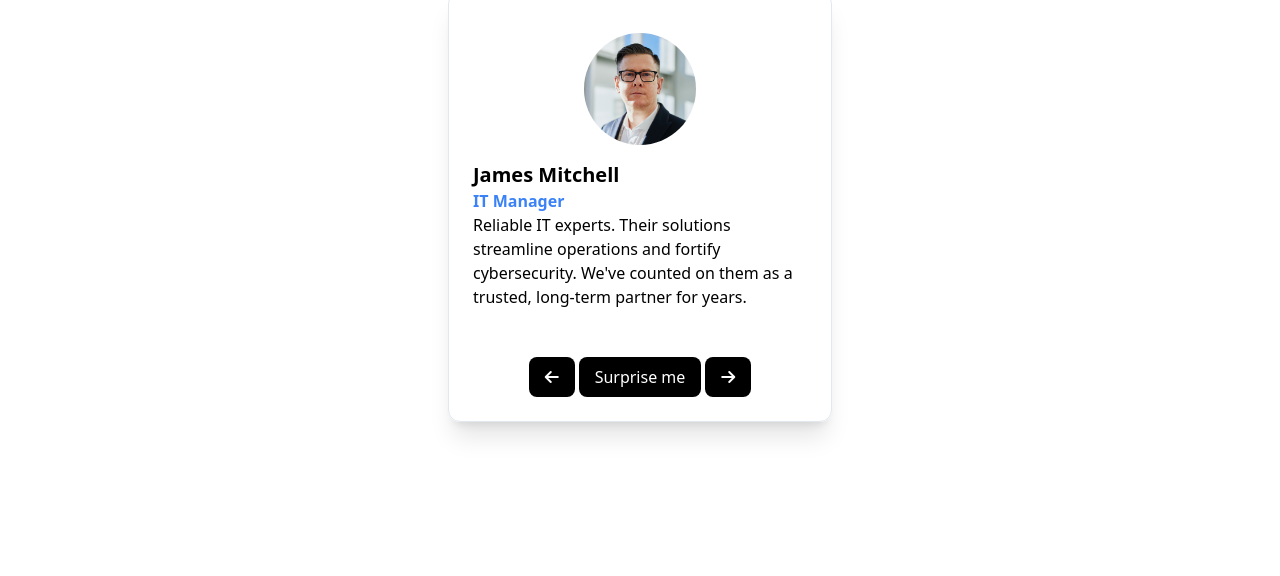
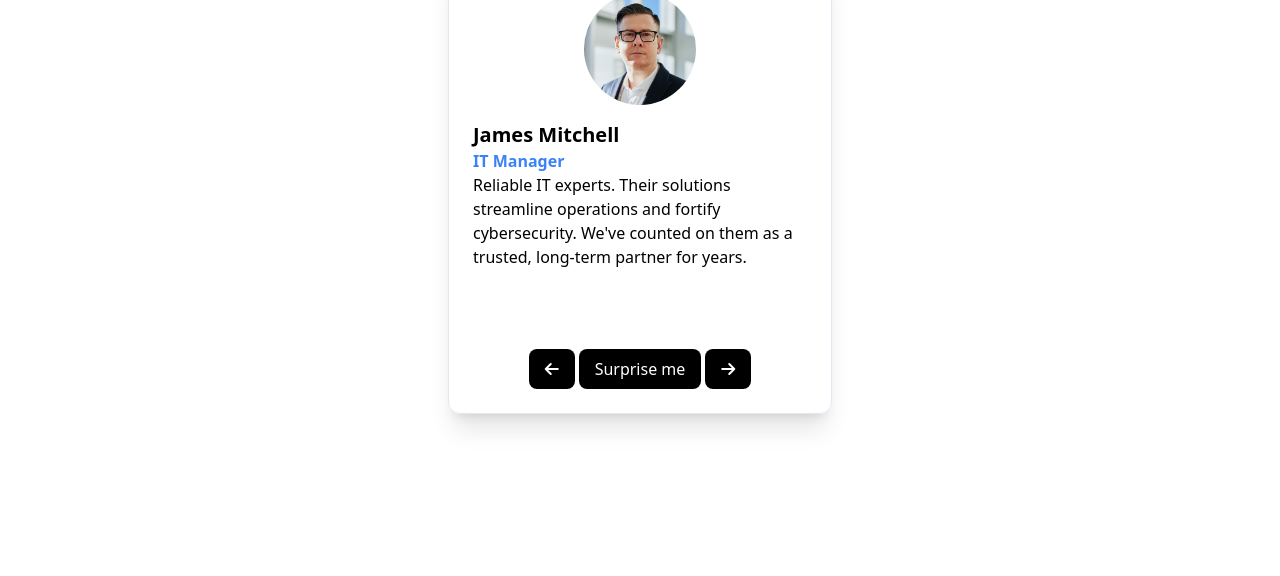
Before and after one commit to fathulfahmy/js-mini-projects, a website: page public/carousel-review/index.html in a window 1280 px wide. Shown: the part 224-800 px from the top of the page. Drawn offline with Linux system fonts and the light colour scheme.

Commit message:
fix: carousel review text overflow

```diff
--- a/public/carousel-review/index.html
+++ b/public/carousel-review/index.html
@@ -21,7 +21,7 @@
 				</span>
 			</a>
 		</nav>
-		<main class="flex flex-wrap items-center justify-center mt-20">
+		<main class="flex flex-wrap items-center justify-center mt-10">
 			<h2
 				class="w-full text-center font-extrabold text-3xl sm:text-4xl lg:text-5xl"
 			>
@@ -30,7 +30,6 @@
 			<section
 				class="shadow-xl border-slate-200 border-[1px] border-solid rounded-xl w-72 sm:w-96 mt-4 p-6"
 			>
-				<!-- image -->
 				<div class="flex justify-center my-4">
 					<img
 						class="rounded-full w-28 h-28 object-cover"
@@ -41,7 +40,7 @@
 				<article>
 					<h4 class="font-bold text-xl" id="author">James Mitchell</h4>
 					<p class="font-bold text-blue-500" id="job">IT Manager</p>
-					<blockquote class="h-32" id="info">
+					<blockquote class="min-h-[160px]" id="info">
 						Reliable IT experts. Their solutions streamline operations and
 						fortify cybersecurity. We've counted on them as a trusted, long-term
 						partner for years. count on!
```
Also changed, not shown: public/styles.css.
